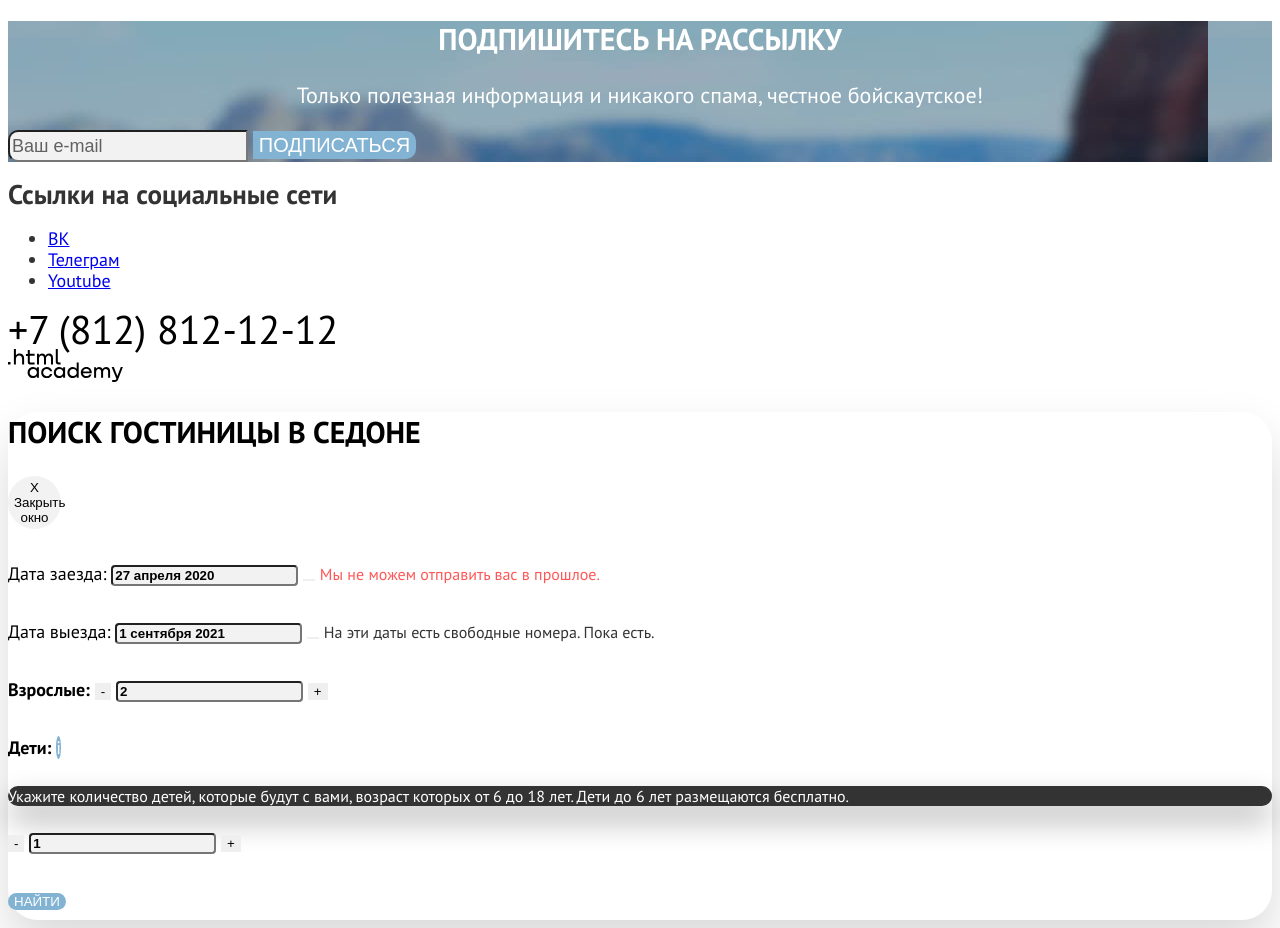
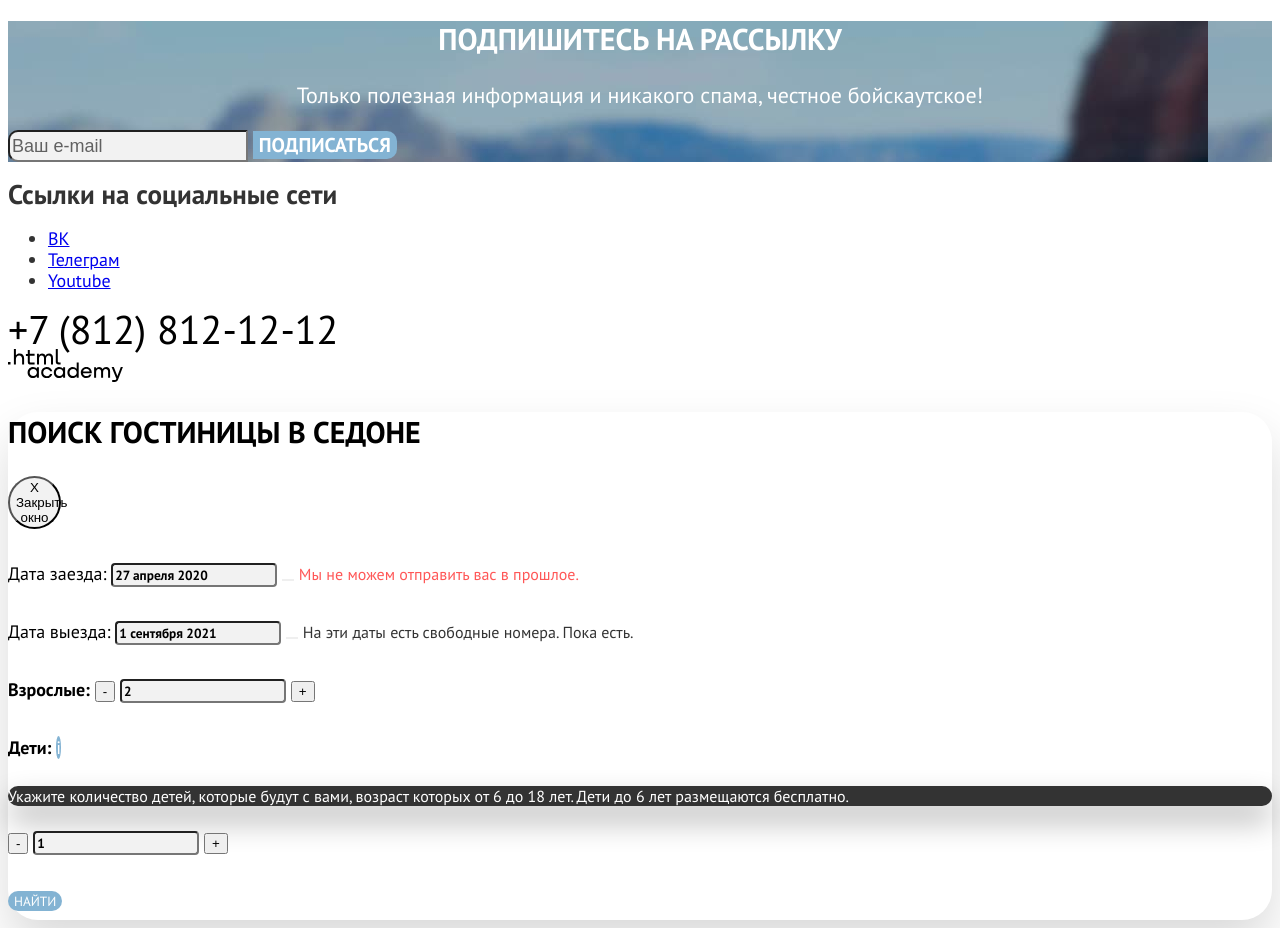
Before and after one commit to htmlacademy-htmlcss/1542369-sedona-34, a plain HTML site: page index.html in a window 1280 px wide. Shown: the part 2880-3808 px from the top of the page. Drawn offline with Linux system fonts and the light colour scheme.

Commit message:
изменение шрифтов кнопок и форм

```diff
--- a/styles/styles.css
+++ b/styles/styles.css
@@ -113,6 +113,9 @@
   }
 
   .button {
+    border: none;
+    font-family: inherit;
+    font-style: normal;
     color: #FFFFFF;
     text-decoration: none;
     text-transform: uppercase;
@@ -172,15 +175,12 @@
     opacity: 0.6;
   }
 
-  button {
-    border: none;
-  }
-
   .newsletter-button {
     background: #83B3D3;
     border-radius: 0px 10px 10px 0px;
     font-size: 20px;
     line-height: 26px;
+    font-weight: 700;
     /*display: flex;*/
     align-items: center;
     text-align: center;
@@ -225,6 +225,7 @@
     background: #F2F2F2;
     border-radius: 4px;
     font-weight: 700;
+    font-family: inherit;
   }
 
   .date-error {
```
